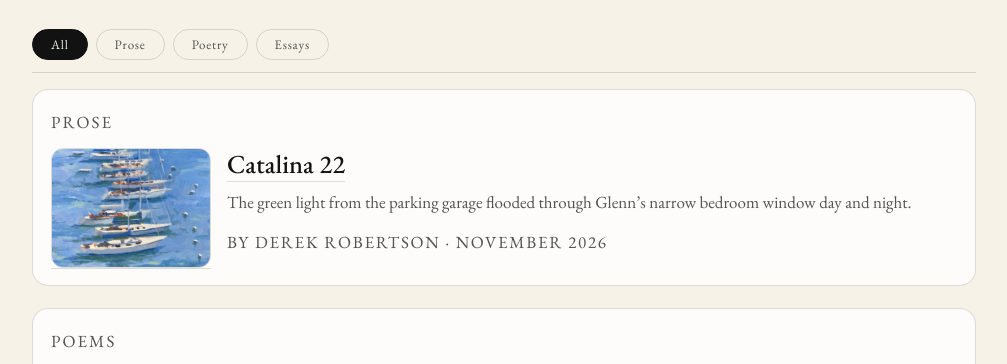
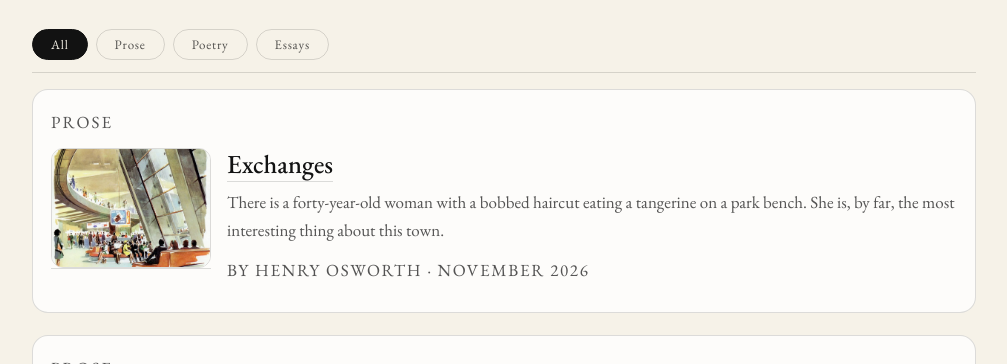
Before and after one commit to naomisussis-glitch/theastorian, a plain HTML site: page index.html in a window 1280 px wide. Shown: the part 356-720 px from the top of the page, without its empty margins (136-1143 px from the left). Drawn offline with nearby package versions, Linux system fonts and the light colour scheme.

Commit message:
Add article preview card for 'Exchanges'

```diff
--- a/index.html
+++ b/index.html
@@ -336,6 +336,27 @@
 
         <div class="grid" id="article-grid">
 
+            <!-- Article preview card -->
+        <article class="card" data-genre="prose">
+          <p class="kicker">Prose</p>
+
+          <div class="preview">
+            <a href="articles/exchanges.html" aria-label="Read Exchanges">
+              <img src="cdg.jpg" alt="Exchanges — preview image">
+            </a>
+
+            <div class="meta">
+              <h2>
+                <a href="articles/exchanges.html">Exchanges</a>
+              </h2>
+              <p>
+                There is a forty-year-old woman with a bobbed haircut eating a tangerine on a park bench. She is, by far, the most interesting thing about this town.
+              </p>
+              <p class="label">By Henry Osworth · November 2026</p>
+            </div>
+          </div>
+        </article>
+
         <!-- Article preview card -->
         <article class="card" data-genre="prose">
           <p class="kicker">Prose</p>
```
